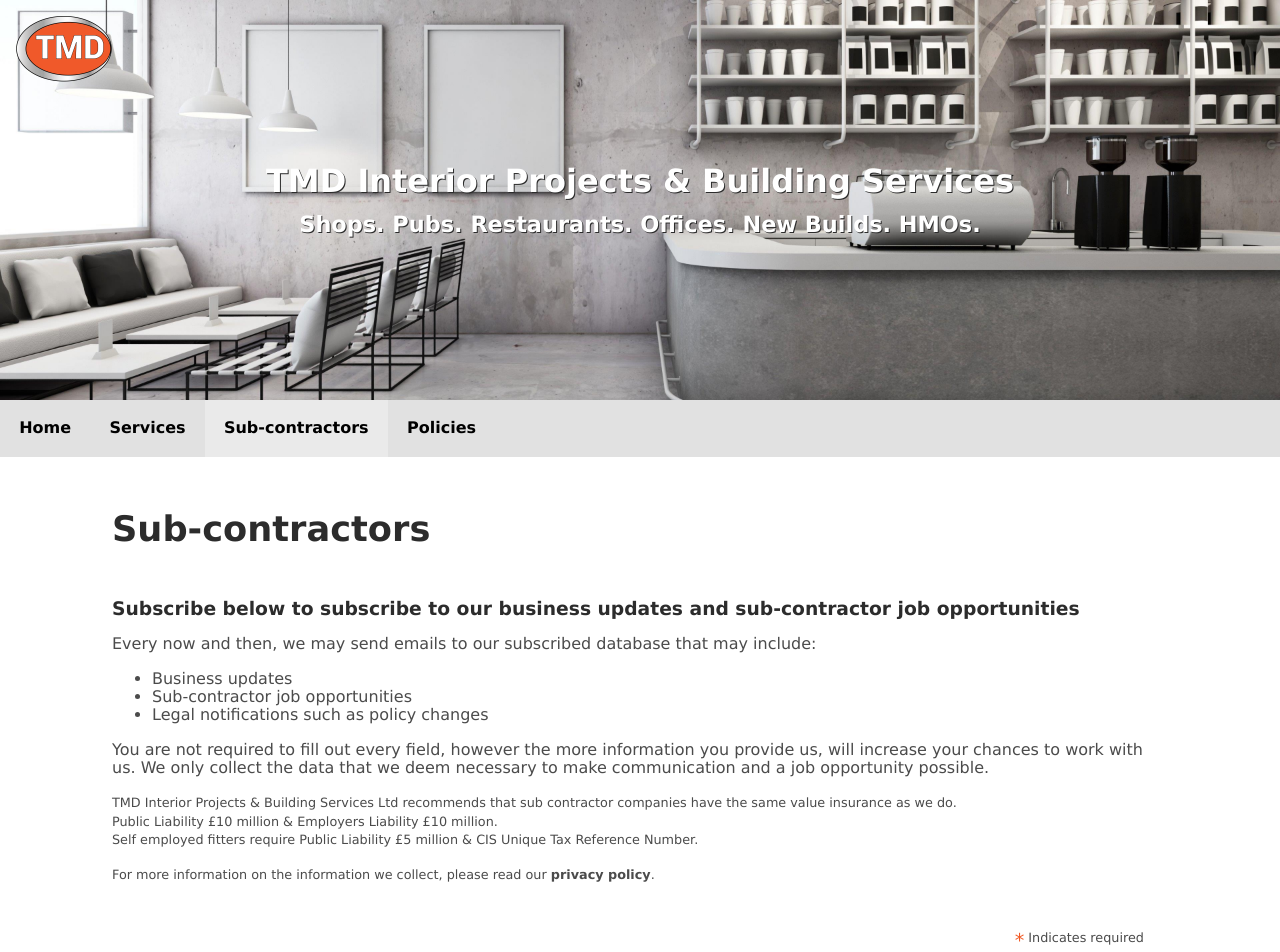
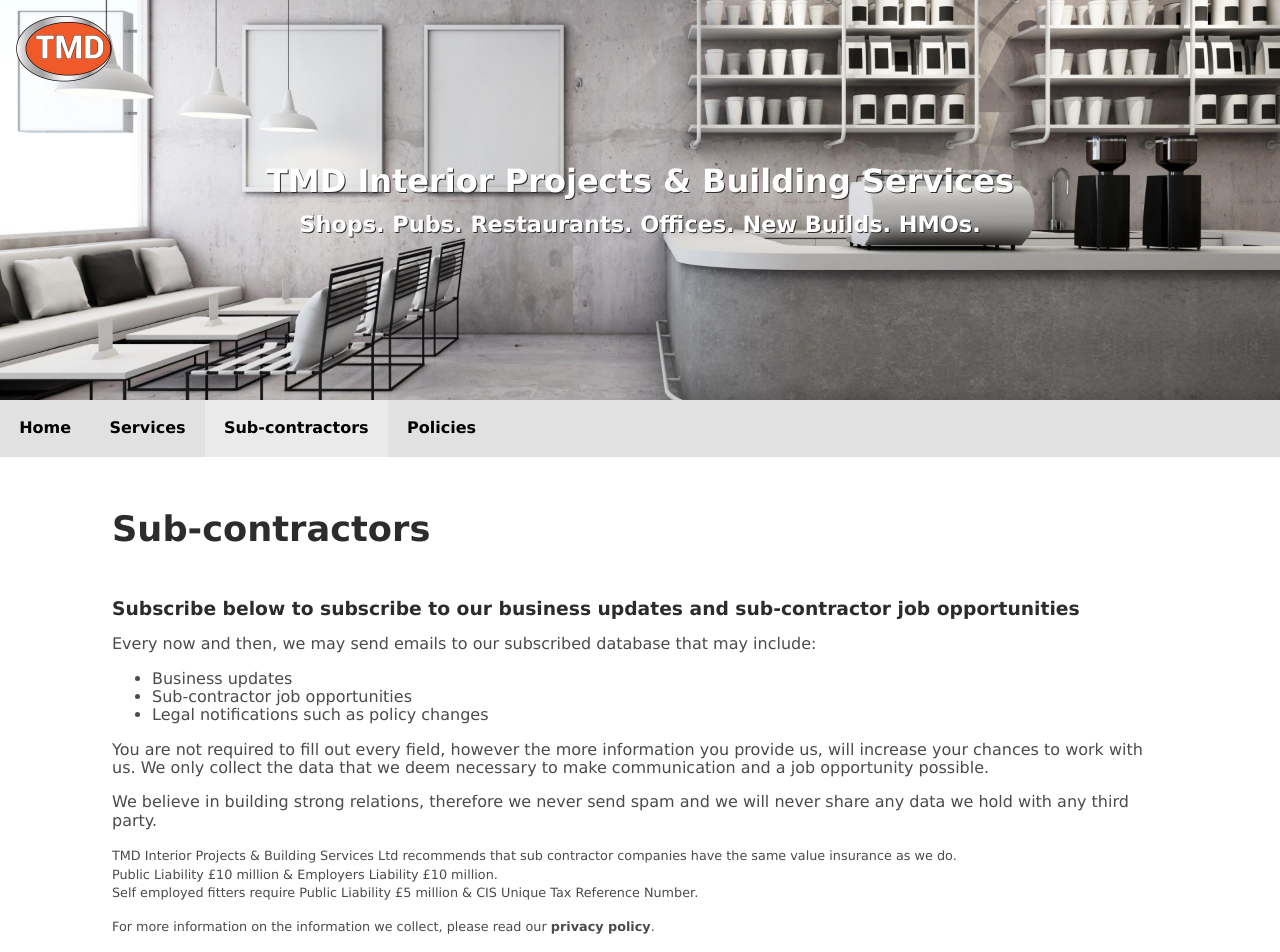
Before and after one commit to jackdomleo7/tmdip.co.uk, a Vue app: page /sub-contractors in a window 1280 px wide. Shown: the top 952 px of the page. Built offline with nearby package versions, Linux system fonts and the light colour scheme.

Commit message:
Added copy about building strong relations and not sharing data with third parties

```diff
--- a/src/views/SubContractors/SubContractors.vue
+++ b/src/views/SubContractors/SubContractors.vue
@@ -24,6 +24,9 @@
       you provide us, will increase your chances to work with us. We only
       collect the data that we deem necessary to make communication and a job
       opportunity possible.
+    </p>
+    <p>
+       We believe in building strong relations, therefore we never send spam and we will never share any data we hold with any third party.
     </p>
     <p>
       <small>
```
